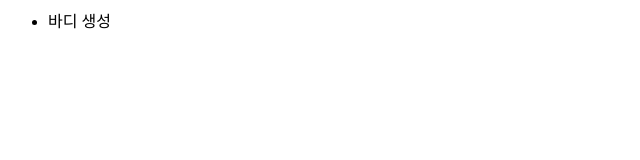
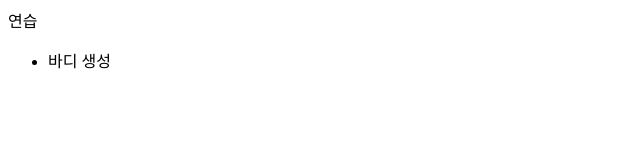
Before and after one commit to ohrak22/GitTraining, a plain HTML site: page index.html in a window 1280 px wide. Shown: the whole page, without its empty margins (0-640 px from the left). Drawn offline with Linux system fonts and the light colour scheme.

Commit message:
헤더 생성

```diff
--- a/index.html
+++ b/index.html
@@ -3,6 +3,7 @@
     <title>해드 생성</title>
 </head>
 <body>
+    <header>연습</header>
     <ul>
         <li>바디 생성</li>
     </ul>
```
